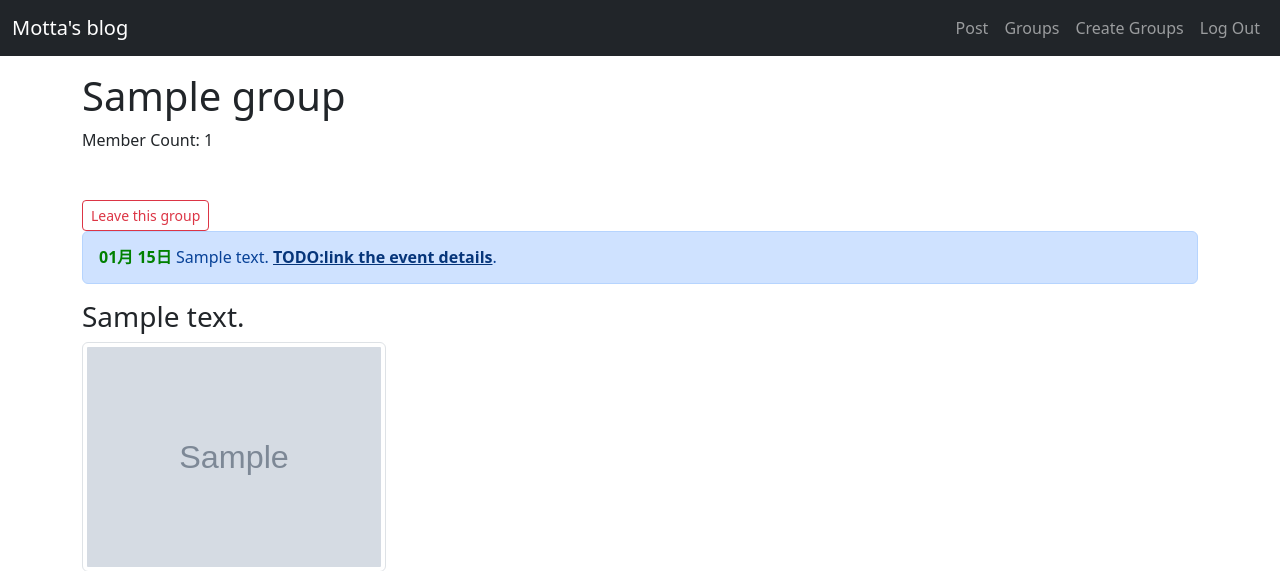
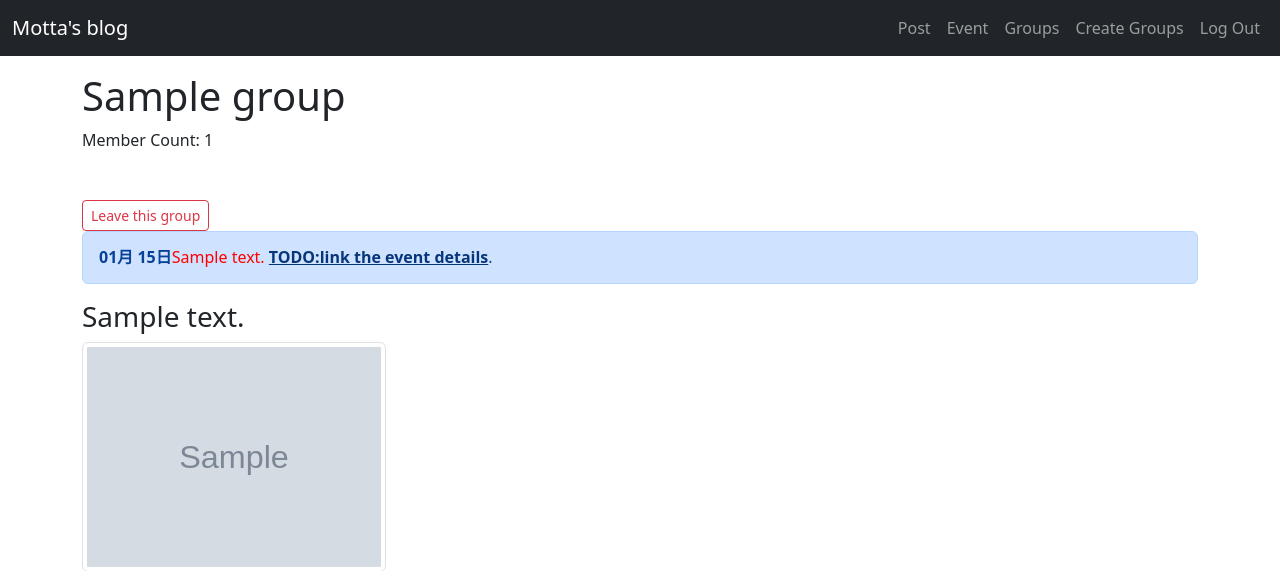
Before and after one commit to Itmanco/django_simple_blog, a Django app: a page that uses simplesocial/templates/base.html in a window 1280 px wide. Shown: the top 571 px of the page. Run offline with Django 4.2, Linux system fonts and the light colour scheme; a user stored in the database is signed in; tables that the repository leaves empty hold one stand-in row (values such as "Sample post"); grey boxes marked "Sample" are stand-in pictures; some libraries are stand-ins or nearby versions.

Commit message:
creation of upcoming events

```diff
--- a/simplesocial/simplesocial/urls.py
+++ b/simplesocial/simplesocial/urls.py
@@ -26,6 +26,7 @@
     path('accounts/', include('accounts.urls', namespace='accounts')),
     path('accounts/', include('django.contrib.auth.urls')),
     path('posts/', include('posts.urls', namespace='posts')),
+    path('events/', include('upcomingevents.urls', namespace='upcomingevents')),
     path('groups/', include('groups.urls', namespace='groups')),
     path('test/', views.TestPage.as_view(), name='test'),
     path('thanks/', views.ThanksPage.as_view(), name='thanks'),
--- a/simplesocial/static/css/master.css
+++ b/simplesocial/static/css/master.css
@@ -1,7 +1,4 @@
- #p_event_date{
+ #p_event_message{
      display:inline;
-     color:green;
+     color:red;
   }
- #p_event_message{
-    display:inline;
- }
--- a/simplesocial/templates/base.html
+++ b/simplesocial/templates/base.html
@@ -21,6 +21,7 @@
                 <ul class="navbar-nav ms-auto mb-2 mb-lg-0">
                     {% if user.is_authenticated %}
                         <li class="nav-item"><a class="nav-link" href="{% url 'posts:create' %}">Post</a></li>
+                        <li class="nav-item"><a class="nav-link" href="{% url 'upcomingevents:create' %}">Event</a></li>
                         <li class="nav-item"><a class="nav-link" href="{% url 'groups:all' %}">Groups</a></li>
                         <li class="nav-item"><a class="nav-link" href="{% url 'groups:create' %}">Create Groups</a></li>
                         <li class="nav-item"><a class="nav-link" href="{% url 'accounts:logout' %}">Log Out</a></li>
--- a/simplesocial/upcomingevents/forms.py
+++ b/simplesocial/upcomingevents/forms.py
@@ -9,7 +9,7 @@
 
         widgets = {
             'message': forms.Textarea(attrs={'class': 'form-control'}),
-            'event_start_at': forms.DateTimeField(attrs={'class': 'form-control'}),
+            'event_start_at': forms.DateTimeInput(attrs={'class': 'form-control', 'type': "datetime-local"}),
             'group': forms.Select(attrs={'class': 'form-control'})
         }
 
--- a/simplesocial/upcomingevents/models.py
+++ b/simplesocial/upcomingevents/models.py
@@ -21,6 +21,9 @@
 
 
     def save(self, *args, **kwargs):
+        local = misaka.html(self.message)
+        print("¥¥¥¥  def save(self, *args, **kwargs): ¥¥¥¥¥")
+        print(local)
         self.message_html = misaka.html(self.message)
         super(UpcomingEvent, self).save(*args, **kwargs)
 
--- a/simplesocial/upcomingevents/templates/_event.html
+++ b/simplesocial/upcomingevents/templates/_event.html
@@ -1,7 +1,7 @@
 <div class="post media">
     <h6>
         <div class="alert alert-primary">
-            <p id="p_event_date"><strong>{{ event.event_start_at|date:'m月 d日' }}</strong></p> <p id="p_event_message">{{ event.message_html|safe }}</p> <a href="#" class="alert-link">TODO:link the event details</a>.
+            <strong>{{ event.event_start_at|date:'m月 d日' }}</strong><p id="p_event_message"></p> <a href="#" class="alert-link">TODO:link the event details</a>.
 <!--            <strong>{{ event.event_start_at|date:'m月 d日' }}</strong>{{event.message_html|safe}}<a href="#" class="alert-link">TODO:link the event details</a>.-->
         </div>
     </h6>
--- a/simplesocial/upcomingevents/views.py
+++ b/simplesocial/upcomingevents/views.py
@@ -39,7 +39,7 @@
 
 
 class EventDetail(SelectRelatedMixin, generic.DetailView):
-    model = models.Post
+    model = models.UpcomingEvent
     select_related = ('user', 'group')
     template_name = 'event_detail.html'
 
@@ -50,7 +50,7 @@
 
 class CreateEvent(LoginRequiredMixin, SelectRelatedMixin, generic.CreateView):
 
-    model = models.Post
+    model = models.UpcomingEvent
     form_class = EventForm
     template_name = 'post_form.html'
     # fields = ('message', 'image', 'group')
```
